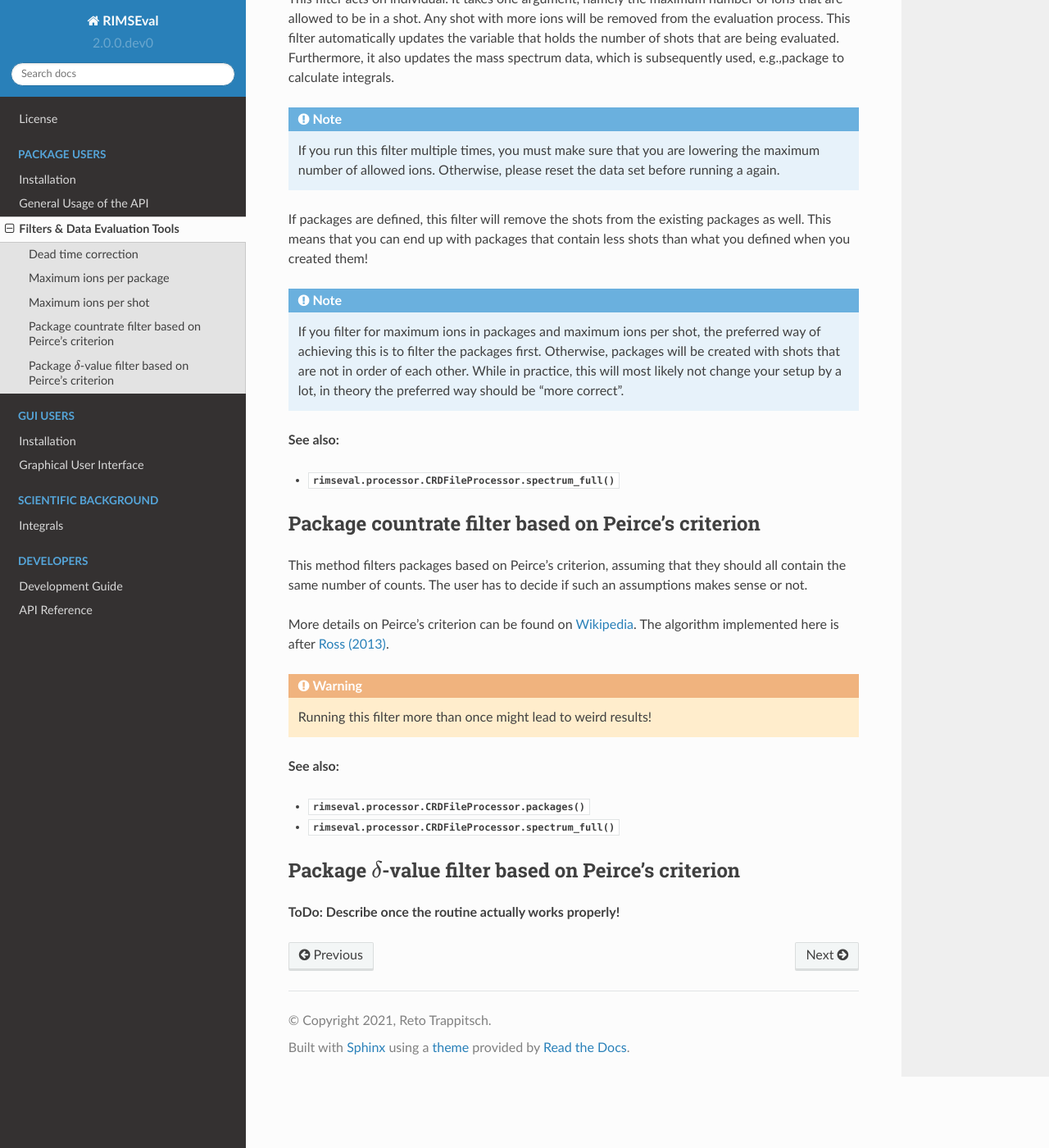
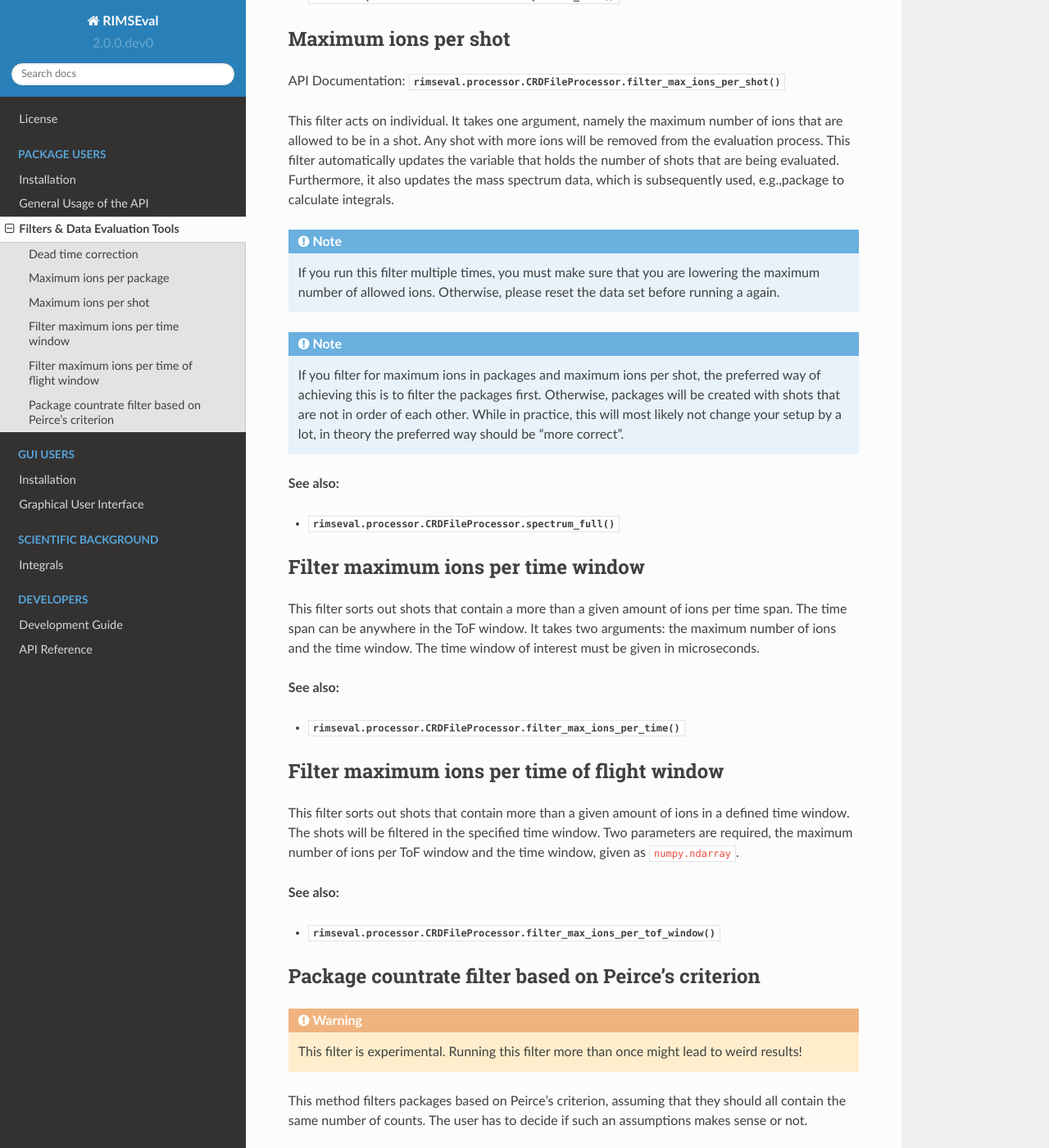
Before and after one commit to RIMS-Code/RIMSEval, a Sphinx documentation site: the page built from docs/pkg/filters.rst, in a window 1280 px wide and 1400 px high, scrolled down 1474 px. Shown: the whole window at 82% size. Built offline with Sphinx 7.4.7 and the Read the Docs theme 2.0.0, drawn with Linux system fonts in a browser that asks for light colours; some of the changed text lies outside the part shown.

```diff
--- a/docs/license.rst
+++ b/docs/license.rst
@@ -3,7 +3,7 @@ License
 
 MIT License
 
-Copyright (c) 2021 Reto Trappitsch
+Copyright (c) 2021-2022 Reto Trappitsch
 
 Permission is hereby granted, free of charge, to any person obtaining a copy
 of this software and associated documentation files (the "Software"), to deal
--- a/docs/pkg/filters.rst
+++ b/docs/pkg/filters.rst
@@ -8,6 +8,11 @@ that can be applied to the data.
 Note that these are not just filters in the strict sense,
 but also further data evaluation tools, e.g., deadtime correction.
 References to the individual API classes are given as well.
+
+.. note:: If packages are defined,
+    all regular filters will remove the shots from the existing packages as well.
+    This means that you can end up with packages that contain less shots
+    than what you defined when you created them!
 
 --------------------
 Dead time correction
@@ -67,11 +72,9 @@ to calculate integrals.
 - :meth:`rimseval.processor.CRDFileProcessor.packages`
 - :meth:`rimseval.processor.CRDFileProcessor.spectrum_full`
 
-
 ---------------------
 Maximum ions per shot
 ---------------------
-
 
 API Documentation:
 :meth:`rimseval.processor.CRDFileProcessor.filter_max_ions_per_shot`
@@ -93,11 +96,6 @@ to calculate integrals.
     Otherwise,
     please reset the data set before running a again.
 
-If packages are defined,
-this filter will remove the shots from the existing packages as well.
-This means that you can end up with packages that contain less shots
-than what you defined when you created them!
-
 .. note:: If you filter for maximum ions in packages and maximum ions per shot,
     the preferred way of achieving this is to filter the packages first.
     Otherwise, packages will be created with shots that are not in order of each other.
@@ -108,11 +106,41 @@ than what you defined when you created them!
 
 - :meth:`rimseval.processor.CRDFileProcessor.spectrum_full`
 
+-----------------------------------
+Filter maximum ions per time window
+-----------------------------------
 
+This filter sorts out shots that contain a more than a given amount of ions
+per time span.
+The time span can be anywhere in the ToF window.
+It takes two arguments: the maximum number of ions and the time window.
+The time window of interest must be given in microseconds.
+
+**See also:**
+
+- :meth:`rimseval.processor.CRDFileProcessor.filter_max_ions_per_time`
+
+---------------------------------------------
+Filter maximum ions per time of flight window
+---------------------------------------------
+
+This filter sorts out shots that contain more than a given amount of ions
+in a defined time window.
+The shots will be filtered in the specified time window.
+Two parameters are required,
+the maximum number of ions per ToF window
+and the time window, given as ``numpy.ndarray``.
+
+**See also:**
+
+- :meth:`rimseval.processor.CRDFileProcessor.filter_max_ions_per_tof_window`
 
 ----------------------------------------------------
 Package countrate filter based on Peirce's criterion
 ----------------------------------------------------
+
+.. warning:: This filter is experimental.
+    Running this filter more than once might lead to weird results!
 
 This method filters packages based on Peirce's criterion,
 assuming that they should all contain the same number of counts.
@@ -123,15 +151,8 @@ More details on Peirce's criterion can be found on
 The algorithm implemented here is after
 `Ross (2013) <http://www.eol.ucar.edu/system/files/piercescriterion.pdf>`_.
 
-.. warning:: Running this filter more than once might lead to weird results!
 
 **See also:**
 
 - :meth:`rimseval.processor.CRDFileProcessor.packages`
 - :meth:`rimseval.processor.CRDFileProcessor.spectrum_full`
-
----------------------------------------------------------------
-Package :math:`\delta`-value filter based on Peirce's criterion
----------------------------------------------------------------
-
-**ToDo: Describe once the routine actually works properly!**
```
Also changed, not shown: docs/dev/dev.rst (+12 -0 lines), docs/pkg/install.rst (+25 -0 lines).
